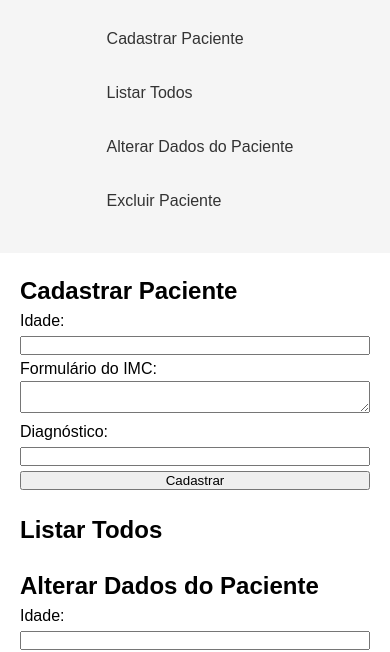
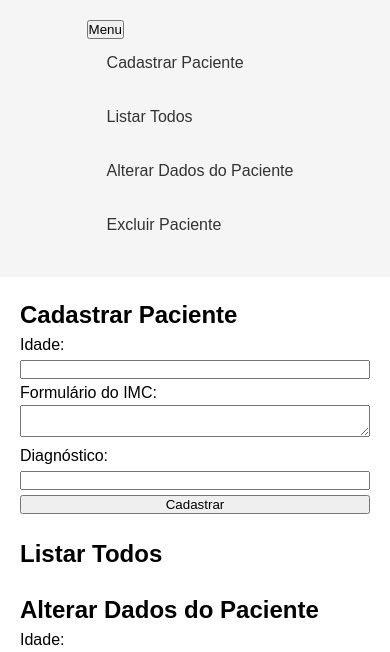
Before and after one commit to brunojokubauskas/PWBE, a website: page aula13/AvaliacaoFisica/front/index.html in a window 390 px wide. Shown: the part 167-819 px from the top of the page. Drawn offline with Linux system fonts and the light colour scheme.

Commit message:
responsividade

```diff
--- a/aula13/AvaliacaoFisica/front/index.html
+++ b/aula13/AvaliacaoFisica/front/index.html
@@ -3,6 +3,7 @@
   <head>
     <meta charset="UTF-8" />
     <title>Sistema de Gerenciamento de Pacientes</title>
+    <meta name="viewport" content="width=device-width, initial-scale=1.0" />
     <link rel="stylesheet" href="./style.css" />
     <script defer src="./script.js"></script>
   </head>
@@ -10,7 +11,10 @@
     <header>
       <h1>Sistema de Gerenciamento de Pacientes</h1>
       <nav>
-        <ul>
+        <button class="menu-toggle" aria-expanded="false" aria-controls="menu">
+          Menu
+        </button>
+        <ul id="menu">
           <li><a href="#cadastrar-paciente">Cadastrar Paciente</a></li>
           <li><a href="#listar-todos">Listar Todos</a></li>
           <li><a href="#alterar-dados">Alterar Dados do Paciente</a></li>
```
